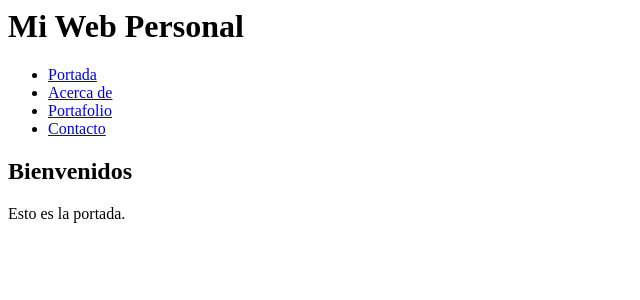
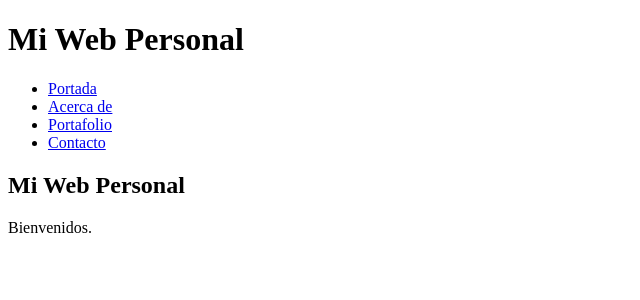
Before and after one commit to clauloro/webpersonal, a Django app: page / in a window 1280 px wide. Shown: the top 300 px of the page, without its empty margins (0-640 px from the left). Run offline with Django 5.2, Linux system fonts and the light colour scheme.

Commit message:
herenccia

```diff
--- a/webpersonal/core/templates/core/about.html
+++ b/webpersonal/core/templates/core/about.html
@@ -6,3 +6,4 @@
  <li><a href="/contact/">Contacto</a></li>
 </ul>
 <h2>Acerca de</h2>
+<p>Me llamo Héctor y me encanta Django!</p>
--- /dev/null
+++ b/webpersonal/core/templates/core/base.html
@@ -0,0 +1,19 @@
+<!DOCTYPE html>
+<html lang="en">
+<head>
+ <meta charset="UTF-8">
+ <meta name="viewport" content="width=device-width, initialscale=1.0">
+ <meta http-equiv="X-UA-Compatible" content="ie=edge">
+ <title>Mi Web Personal</title>
+</head>
+<body>
+ <h1>Mi Web Personal</h1>
+ <ul>
+ <li><a href="/">Portada</a></li>
+ <li><a href="/about/">Acerca de</a></li>
+ <li><a href="/portfolio/">Portafolio</a></li>
+ <li><a href="/contact/">Contacto</a></li>
+ </ul>
+ {% block content %}{% endblock %}
+</body>
+</html>
--- a/webpersonal/core/templates/core/home.html
+++ b/webpersonal/core/templates/core/home.html
@@ -1,9 +1,5 @@
-<h1>Mi Web Personal</h1>
-<ul>
- <li><a href="/">Portada</a></li>
- <li><a href="/about/">Acerca de</a></li>
- <li><a href="/portfolio/">Portafolio</a></li>
- <li><a href="/contact/">Contacto</a></li>
-</ul>
-<h2>Bienvenidos</h2>
-<p>Esto es la portada.</p>
+{% extends 'core/base.html' %}
+{% block content %}
+ <h2>Mi Web Personal</h2>
+ <p>Bienvenidos.</p>
+{% endblock %}
```
